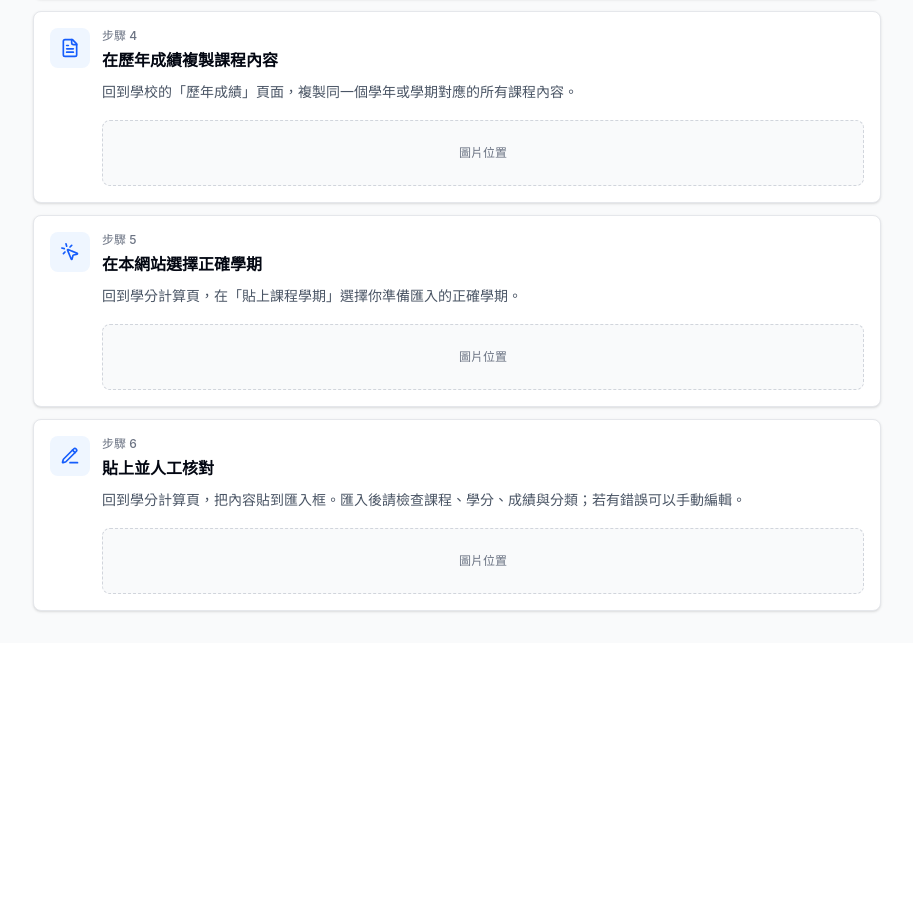
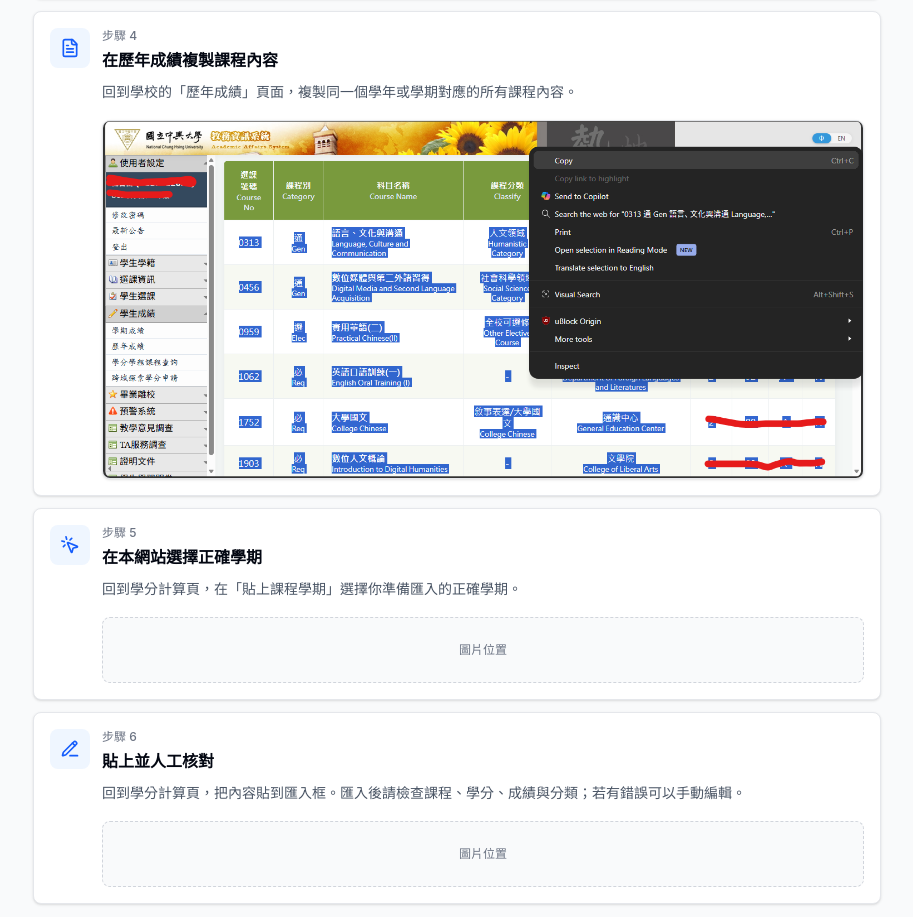
Before and after one commit to ZackDora/nchu-project, a React (Vite) app: page /manual in a window 1280 px wide. Shown: the part 2105-3022 px from the top of the page, without its empty margins (183-1096 px from the left). Before the commit the page ends 2748 px from the top, so only its background shows below. Built offline with nearby package versions, Linux system fonts and the light colour scheme.

Commit message:
Add copy courses screenshot to manual

```diff
--- a/src/app/components/InstructionManual.tsx
+++ b/src/app/components/InstructionManual.tsx
@@ -41,6 +41,12 @@ const manualSteps = [
     icon: FileText,
     title: "在歷年成績複製課程內容",
     description: "回到學校的「歷年成績」頁面，複製同一個學年或學期對應的所有課程內容。",
+    images: [
+      {
+        src: `${import.meta.env.BASE_URL}manual-step-4.png`,
+        alt: "在歷年成績頁面選取並複製課程內容",
+      },
+    ],
   },
   {
     icon: MousePointerClick,
```
Also changed, not shown: public/manual-step-4.png (added).
